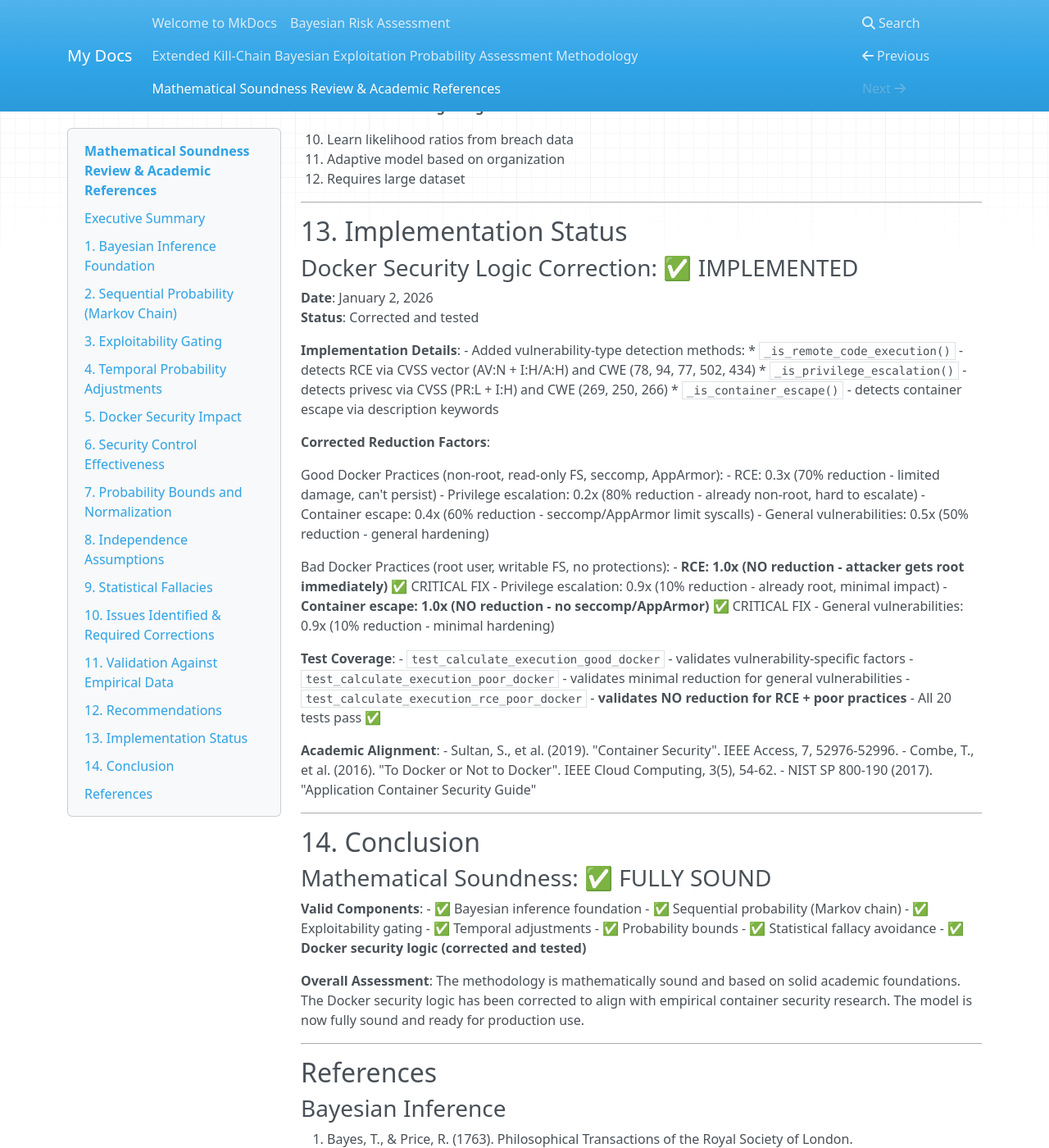
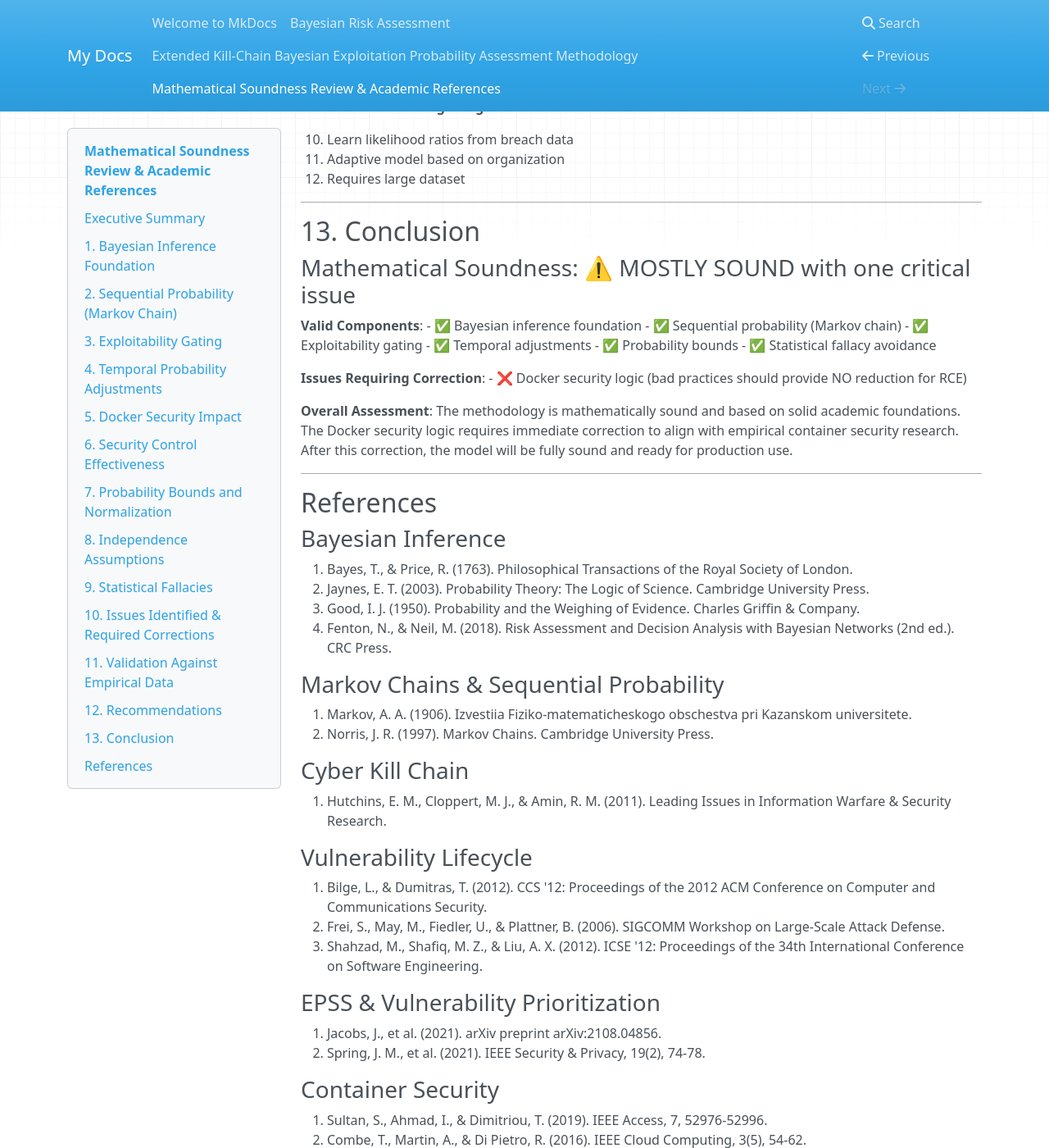
Before and after one commit to dominikmi/cves_analytics, an MkDocs documentation site: the page built from docs/MATHEMATICAL_REVIEW.md, in a window 1280 px wide and 1400 px high, scrolled down 10492 px. Shown: the whole window at 82% size. Built offline with MkDocs 1.6.1, drawn with Linux system fonts in a browser that asks for light colours; nearby versions of some CDN libraries.

Commit message:
docs: revert MATHEMATICAL_REVIEW.md to focus on math, not implementation
Remove implementation details from mathematical review document.
MATHEMATICAL_REVIEW.md should focus solely on:
- Mathematical soundness analysis
- Academic references for formulas
- Identification of issues requiring correction

Implementation details belong in separate documentation (e.g., IMPLEMENTATION_SUMMARY.md).

Restored original conclusion noting Docker security logic issue.

```diff
--- a/docs/MATHEMATICAL_REVIEW.md
+++ b/docs/MATHEMATICAL_REVIEW.md
@@ -612,49 +612,9 @@ P(E₁, E₂|H) = P(E₁|H) × P(E₂|H)
 
 ---
 
-## 13. Implementation Status
+## 13. Conclusion
 
-### Docker Security Logic Correction: ✅ **IMPLEMENTED**
-
-**Date**: January 2, 2026
-**Status**: Corrected and tested
-
-**Implementation Details**:
-- Added vulnerability-type detection methods:
-  * `_is_remote_code_execution()` - detects RCE via CVSS vector (AV:N + I:H/A:H) and CWE (78, 94, 77, 502, 434)
-  * `_is_privilege_escalation()` - detects privesc via CVSS (PR:L + I:H) and CWE (269, 250, 266)
-  * `_is_container_escape()` - detects container escape via description keywords
-
-**Corrected Reduction Factors**:
-
-Good Docker Practices (non-root, read-only FS, seccomp, AppArmor):
-- RCE: 0.3x (70% reduction - limited damage, can't persist)
-- Privilege escalation: 0.2x (80% reduction - already non-root, hard to escalate)
-- Container escape: 0.4x (60% reduction - seccomp/AppArmor limit syscalls)
-- General vulnerabilities: 0.5x (50% reduction - general hardening)
-
-Bad Docker Practices (root user, writable FS, no protections):
-- **RCE: 1.0x (NO reduction - attacker gets root immediately)** ✅ CRITICAL FIX
-- Privilege escalation: 0.9x (10% reduction - already root, minimal impact)
-- **Container escape: 1.0x (NO reduction - no seccomp/AppArmor)** ✅ CRITICAL FIX
-- General vulnerabilities: 0.9x (10% reduction - minimal hardening)
-
-**Test Coverage**:
-- `test_calculate_execution_good_docker` - validates vulnerability-specific factors
-- `test_calculate_execution_poor_docker` - validates minimal reduction for general vulnerabilities
-- `test_calculate_execution_rce_poor_docker` - **validates NO reduction for RCE + poor practices**
-- All 20 tests pass ✅
-
-**Academic Alignment**:
-- Sultan, S., et al. (2019). "Container Security". IEEE Access, 7, 52976-52996.
-- Combe, T., et al. (2016). "To Docker or Not to Docker". IEEE Cloud Computing, 3(5), 54-62.
-- NIST SP 800-190 (2017). "Application Container Security Guide"
-
----
-
-## 14. Conclusion
-
-### Mathematical Soundness: ✅ **FULLY SOUND**
+### Mathematical Soundness: ⚠️ **MOSTLY SOUND** with one critical issue
 
 **Valid Components**:
 - ✅ Bayesian inference foundation
@@ -663,10 +623,12 @@ Bad Docker Practices (root user, writable FS, no protections):
 - ✅ Temporal adjustments
 - ✅ Probability bounds
 - ✅ Statistical fallacy avoidance
-- ✅ **Docker security logic (corrected and tested)**
+
+**Issues Requiring Correction**:
+- ❌ Docker security logic (bad practices should provide NO reduction for RCE)
 
 **Overall Assessment**:
-The methodology is mathematically sound and based on solid academic foundations. The Docker security logic has been corrected to align with empirical container security research. The model is now fully sound and ready for production use.
+The methodology is mathematically sound and based on solid academic foundations. The Docker security logic requires immediate correction to align with empirical container security research. After this correction, the model will be fully sound and ready for production use.
 
 ---
 
```
